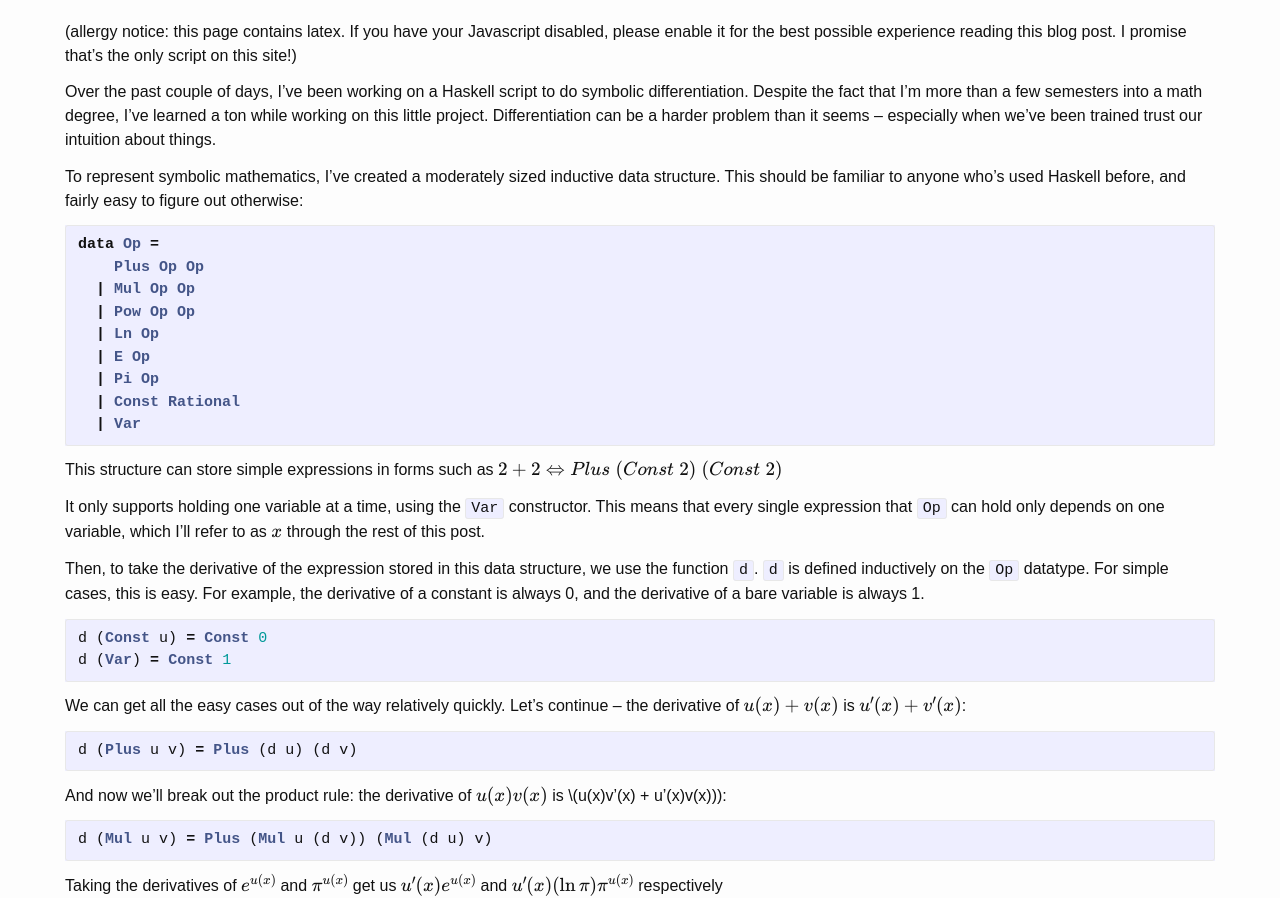
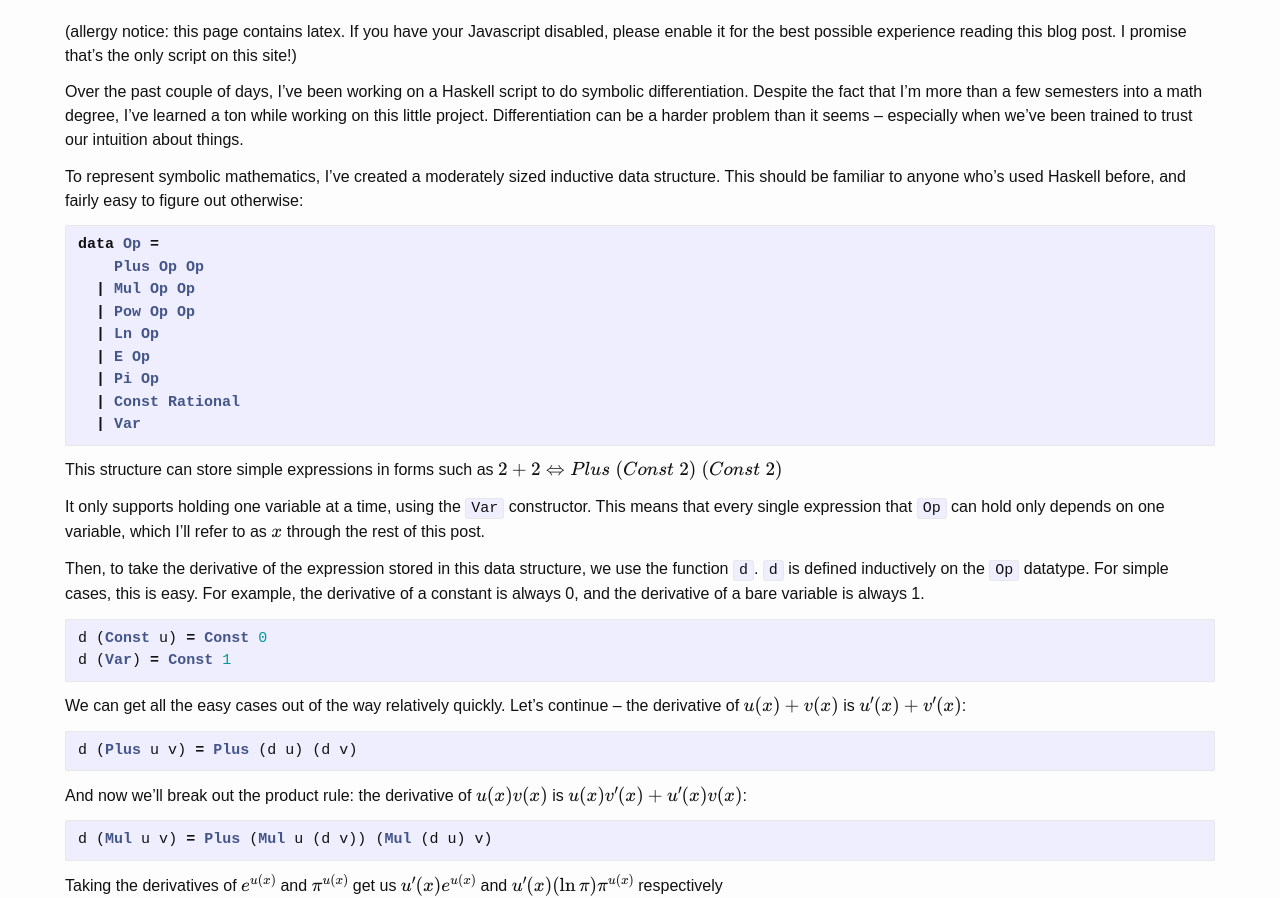
Before and after one commit to DataKinds/datakinds.github.io, a Jekyll site: the page built from _posts/2019-04-26-good-symbolic-differentiation-requires-multidimensional-wobbliness.md, in a window 1280 px wide and 1400 px high. Shown: the part 208-1106 px from the top of the window. Built offline with Jekyll 4.4.1, drawn with Linux system fonts in a browser that asks for light colours; formulas are drawn with MathJax 3; some of the changed text lies outside the part shown.

Commit message:
Fixed typos

````diff
--- a/_posts/2019-04-26-good-symbolic-differentiation-requires-multidimensional-wobbliness.md
+++ b/_posts/2019-04-26-good-symbolic-differentiation-requires-multidimensional-wobbliness.md
@@ -8,7 +8,7 @@ date: 2019-04-26 09:15 -0700
 
 (allergy notice: this page contains latex. If you have your Javascript disabled, please enable it for the best possible experience reading this blog post. I promise that's the only script on this site!)
 
-Over the past couple of days, I've been working on a Haskell script to do symbolic differentiation. Despite the fact that I'm more than a few semesters into a math degree, I've learned a ton while working on this little project. Differentiation can be a harder problem than it seems -- especially when we've been trained trust our intuition about things.
+Over the past couple of days, I've been working on a Haskell script to do symbolic differentiation. Despite the fact that I'm more than a few semesters into a math degree, I've learned a ton while working on this little project. Differentiation can be a harder problem than it seems -- especially when we've been trained to trust our intuition about things.
 
 To represent symbolic mathematics, I've created a moderately sized inductive data structure. This should be familiar to anyone who's used Haskell before, and fairly easy to figure out otherwise:
 
@@ -41,7 +41,7 @@ We can get all the easy cases out of the way relatively quickly. Let's continue
 d (Plus u v) = Plus (d u) (d v)
 ```
 
-And now we'll break out the product rule: the derivative of \\(u(x)v(x)\\) is \\(u(x)v'(x) + u'(x)v(x)\)):
+And now we'll break out the product rule: the derivative of \\(u(x)v(x)\\) is $$u(x)v'(x) + u'(x)v(x)$$:
 
 ```hs
 d (Mul u v) = Plus (Mul u (d v)) (Mul (d u) v)
````
Also changed, not shown: other parts of _posts/2019-04-26-good-symbolic-differentiation-requires-multidimensional-wobbliness.md (+1 -1 lines).
